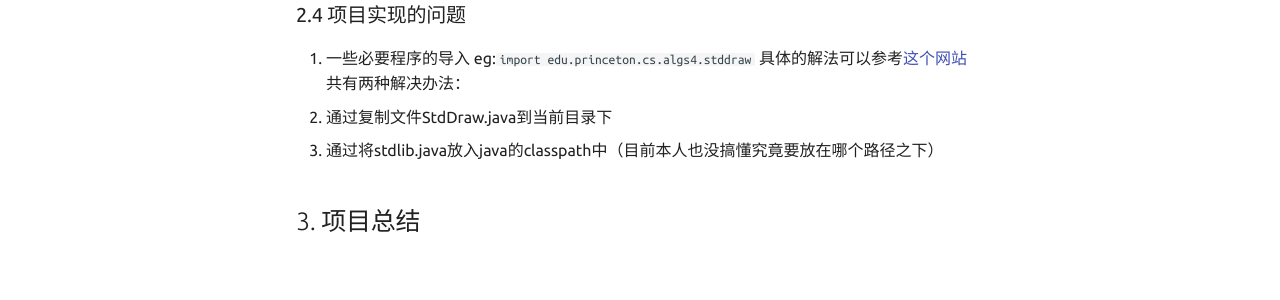
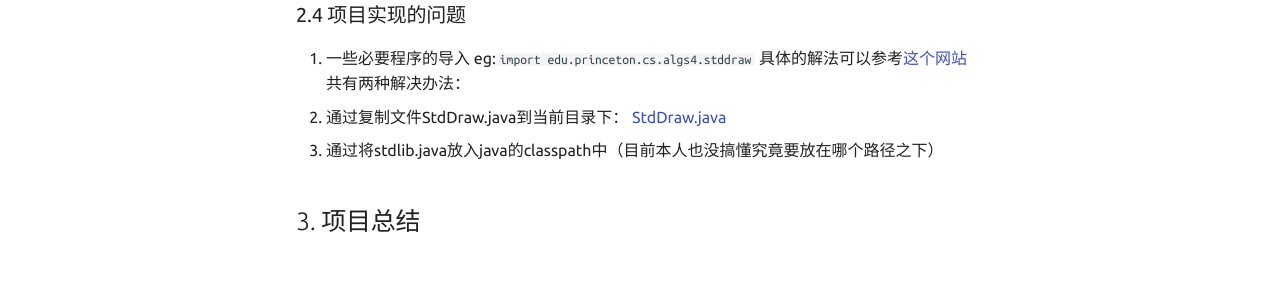
Before and after one commit to mxt1022/mxt1022.github.io, an MkDocs documentation site: the page built from docs/CS/CS61B/project 2.md, in a window 1280 px wide. Shown: the part 540-840 px from the top of the page. Built offline with MkDocs 1.6.1 and Material for MkDocs 9.7.7, drawn with Linux system fonts in a browser that asks for light colours.

Commit message:
CS61B project2

```diff
--- a/docs/CS/CS61B/project 2.md
+++ b/docs/CS/CS61B/project 2.md
@@ -10,6 +10,7 @@
 eg:`import edu.princeton.cs.algs4.stddraw`
 具体的解法可以参考[这个网站](https://algs4.cs.princeton.edu/code/javadoc/edu/princeton/cs/algs4/StdDraw.html)
 共有两种解决办法：
-1. 通过复制文件StdDraw.java到当前目录下
+1. 通过复制文件StdDraw.java到当前目录下：
+    [StdDraw.java](https://introcs.cs.princeton.edu/java/stdlib/StdDraw.java)
 2. 通过将stdlib.java放入java的classpath中（目前本人也没搞懂究竟要放在哪个路径之下）
 ## 3. 项目总结
```
